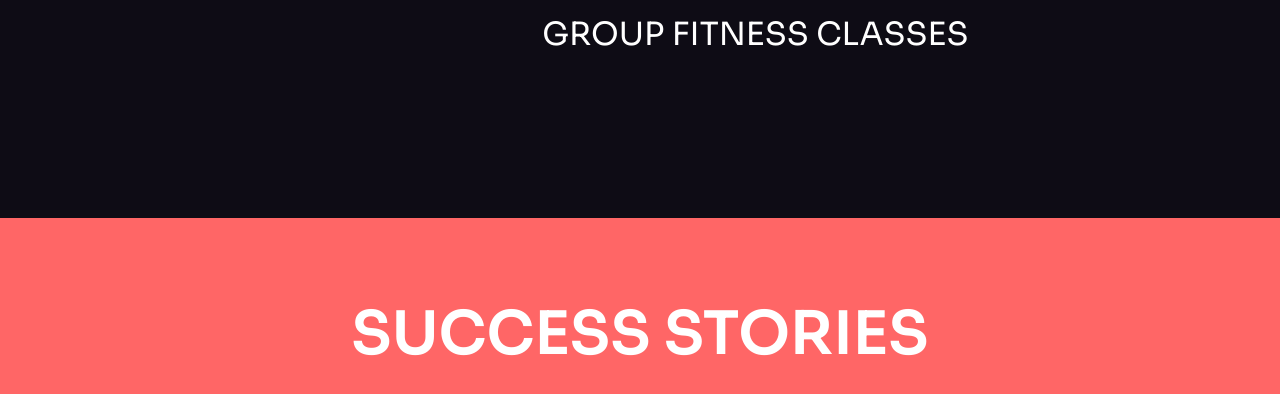
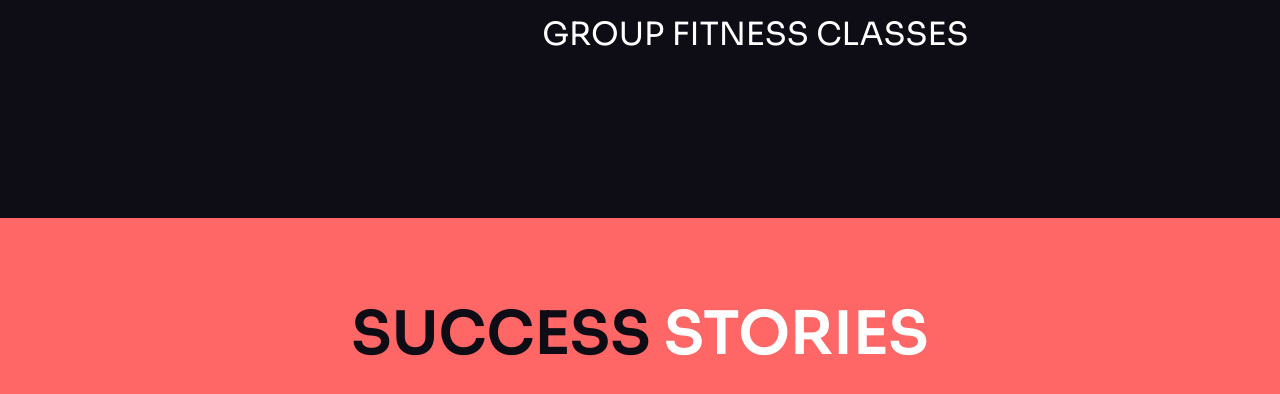
Before and after one commit to chrisjimenez10/barbell_fitness, a React (Vite) app: page / in a window 1280 px wide. Shown: the part 3132-3526 px from the top of the page. Built offline with nearby package versions, Linux system fonts and the light colour scheme.

Commit message:
created a reusable component for animation of a word to change in a heading

```diff
--- a/src/components/Testimonies.jsx
+++ b/src/components/Testimonies.jsx
@@ -1,5 +1,7 @@
 //Custom Components
 import Section from "./Section";
+//Design Components
+import ChangeWord from "./design/ChangeWord";
 //Imports
 import { testimonies } from "../constants";
 
@@ -8,7 +10,10 @@ const Testimonies = () => {
     <Section id="testimonies" className="mt-[5rem] bg-n-14">
         <div className="container relative">
 
-          <h1 className="h1 text-center uppercase">Success Stories</h1>
+          {/* <h1 className="h1 text-center uppercase">Success Stories</h1> */}
+          <ChangeWord className="text-center uppercase">
+            Stories
+          </ChangeWord>
             <div className="flex justify-between flex-wrap gap-15 mt-10">
               {testimonies.map((item)=>{
                 return(
--- /dev/null
+++ b/src/components/design/ChangeWord.jsx
@@ -0,0 +1,46 @@
+//Imports
+import { useState, useEffect } from "react";
+import { words } from "../../constants";
+
+const ChangeWord = ({children, className}) => {
+    //The children prop are the CONSTANT words
+    //The jack prop is the word that will alternate
+
+    //State
+    const [currentWord, setCurrentWord] = useState(words[0]);
+    const [animate, setAnimate] = useState(false);
+
+    //Functions
+    useEffect(()=>{
+        const intervalId = setInterval(()=>{
+            //Here, we store the index value of the currentWord so we can increase value in the next operation
+            const currentIndex = (words.indexOf(currentWord));
+            //Here, we are using what is called "circular indexing"/"wrap-around indexing" where the index value cyclesback to the start of the array when it reaches the END (AVOIDS out-of-bounds error) --> The math logic is that the remainder of dividing by the length of the array is the NEXT index value
+            const nextIndex = (currentIndex + 1) % words.length;
+            setCurrentWord(words[nextIndex]);
+            setAnimate(true); //Here, we trigger the animation by updating the state for the animation
+        }, 7000);
+        return ()=> clearInterval(intervalId); //Closes the setInteval()
+    }, [currentWord]);
+
+    useEffect(()=>{
+        if(animate){
+            //Here, we are using querySelectors to ADD the class for fading animation (.animate-fadeIn-2) to the wordToChange
+            const wordToChange = document.querySelector("#wordToChange");
+            wordToChange.classList.add("animate-fadeIn-2");
+            //Here, we use the setTimeout() function to reset the starting point so we can trigger the animation again
+            setTimeout(()=>{
+                wordToChange.classList.remove("animate-fadeIn-2");
+                setAnimate(false);
+            }, 3000); //NOTE: Important to match the animation time in the CSS (index.css) with the time argument in the setTimeout()
+        }
+    },[animate]);
+
+  return (
+    <h1 className={`h1 font-extrabold ${className || ""}`}>
+        <span id="wordToChange" className={`text-n-8 `}>{currentWord}</span> {children}
+    </h1>
+  )
+}
+
+export default ChangeWord;
--- a/src/constants/index.js
+++ b/src/constants/index.js
@@ -152,3 +152,5 @@ export const testimonies = [
         styles: "xl:-translate-x-[5rem] 2xl:-translate-x-[2rem]",
     }
 ];
+
+export const words = ["Success", "Triumphant", "Uplifting", "Amazing"];
--- a/src/index.css
+++ b/src/index.css
@@ -40,6 +40,10 @@
   animation: fadeIn 4s ease-in-out;
 }
 
+.animate-fadeIn-2 {
+  animation: fadeIn 3s ease-in-out;
+}
+
 .swiper-pagination-bullet {
   background-color: #fff;
   opacity: 0.5;
```
